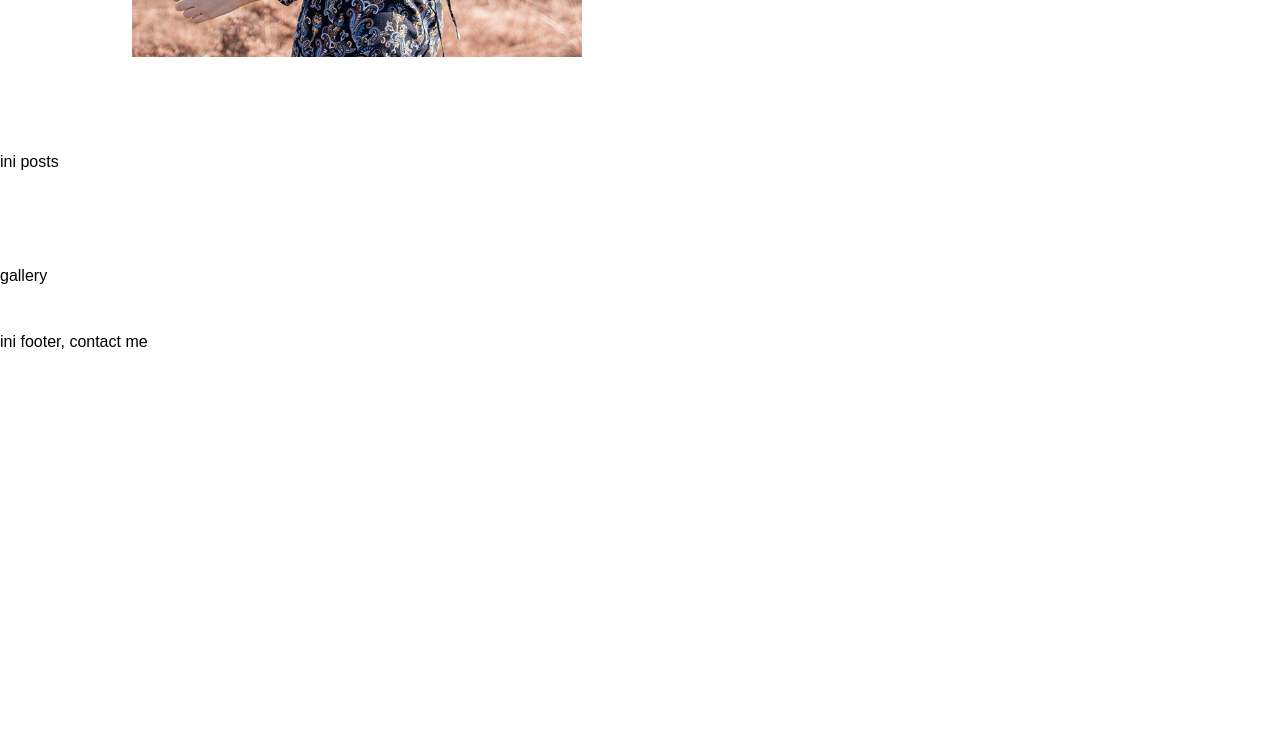
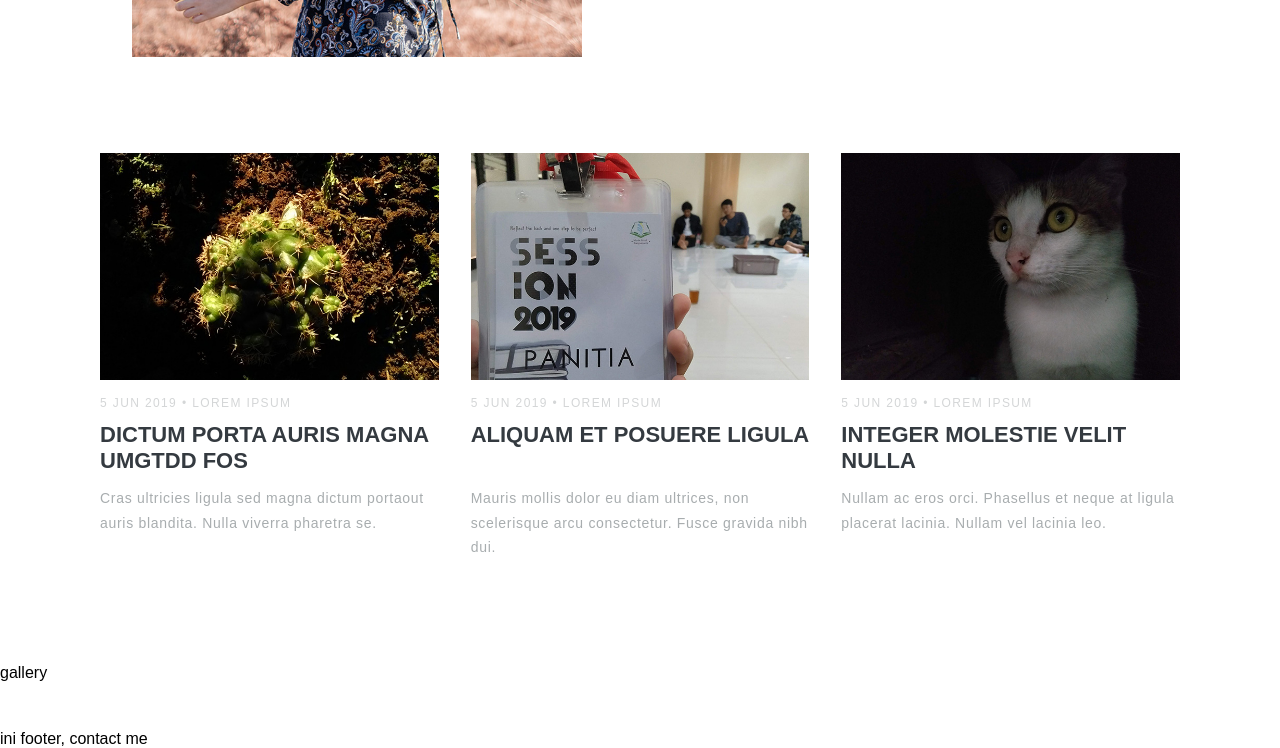
Before and after one commit to asharimh97/simple-personal, a website: page index.html in a window 1280 px wide. Shown: the part 1041-1789 px from the top of the page. Before the commit the page ends 1392 px from the top, so only its background shows below. Drawn offline with Linux system fonts and the light colour scheme; a web font is replaced by a local one.

Commit message:
Add blog section

```diff
--- a/css/style.scss
+++ b/css/style.scss
@@ -10,6 +10,7 @@ $darkGrey: #333;
 $charcoal: #343a40;
 $softGrey: #a8adaf;
 $watermelon: #fd4f5d;
+$silver: #d4d6d7;
 
 // mixins
 
@@ -207,3 +208,60 @@ html, body {
     text-transform: uppercase;
   }
 }
+
+/*
+* Blog section
+*/
+
+#posts {
+  .post-wrapper {
+    display: grid;
+    grid-template-columns: repeat(3, 1fr);
+    grid-gap: 32px;
+  }
+
+  .post-content {
+
+    a {
+      text-decoration: none;
+
+      &:hover {
+        .post-title {
+          color: $watermelon;
+        }
+      }
+    }
+
+    .post-img {
+      border: none;
+      outline: none;
+      width: 100%;
+    }
+
+    .post-date {
+      color: $silver;
+      font-size: 12px;
+      font-weight: 500;
+      letter-spacing: 0.115em;
+      text-transform: uppercase;
+    }
+
+    .post-title {
+      color: $charcoal;
+      font-size: 22px;
+      margin: 0;
+      min-height: 56px;
+      text-transform: uppercase;
+      @include transition(0.3);
+    }
+
+    .post-description {
+      color: $softGrey;
+      font-size: 14px;
+      font-weight: 400;
+      letter-spacing: 0.05em;
+      line-height: 1.75em;
+      margin: 8px 0;
+    }
+  }
+}
--- a/index.html
+++ b/index.html
@@ -73,7 +73,57 @@
       </div>
     </section>
     <section id="posts" class="content-section">
-      ini posts
+      <div class="container">
+        <div class="post-wrapper">
+
+          <div class="post-content">
+            <a href="#">
+              <img src="./images/blog_1.jpg" alt="Blog post 1" class="post-img" />
+              <p class="post-date">
+                5 Jun 2019 &bull; Lorem Ipsum
+              </p>
+              <h4 class="post-title">
+                Dictum porta auris magna umgtdd fos
+              </h4>
+              <p class="post-description">
+                Cras ultricies ligula sed magna dictum portaout auris blandita.
+                Nulla viverra pharetra se.
+              </p>
+            </a>
+          </div>
+          <div class="post-content">
+            <a href="#">
+              <img src="./images/blog_2.jpg" alt="Blog post 2" class="post-img" />
+              <p class="post-date">
+                5 Jun 2019 &bull; Lorem Ipsum
+              </p>
+              <h4 class="post-title">
+                  Aliquam et posuere ligula
+              </h4>
+              <p class="post-description">
+                Mauris mollis dolor eu diam ultrices, non scelerisque arcu
+                consectetur. Fusce gravida nibh dui.
+              </p>
+            </a>
+          </div>
+          <div class="post-content">
+            <a href="#">
+              <img src="./images/blog_3.jpg" alt="Blog post 3" class="post-img" />
+              <p class="post-date">
+                5 Jun 2019 &bull; Lorem Ipsum
+              </p>
+              <h4 class="post-title">
+                Integer molestie velit nulla
+              </h4>
+              <p class="post-description">
+                Nullam ac eros orci. Phasellus et neque at ligula placerat
+                lacinia. Nullam vel lacinia leo.
+              </p>
+            </a>
+          </div>
+
+        </div>
+      </div>
     </section>
     <section id="gallery" class="content-section">
       gallery
```
Also changed, not shown: css/style.css, 1 other file.
